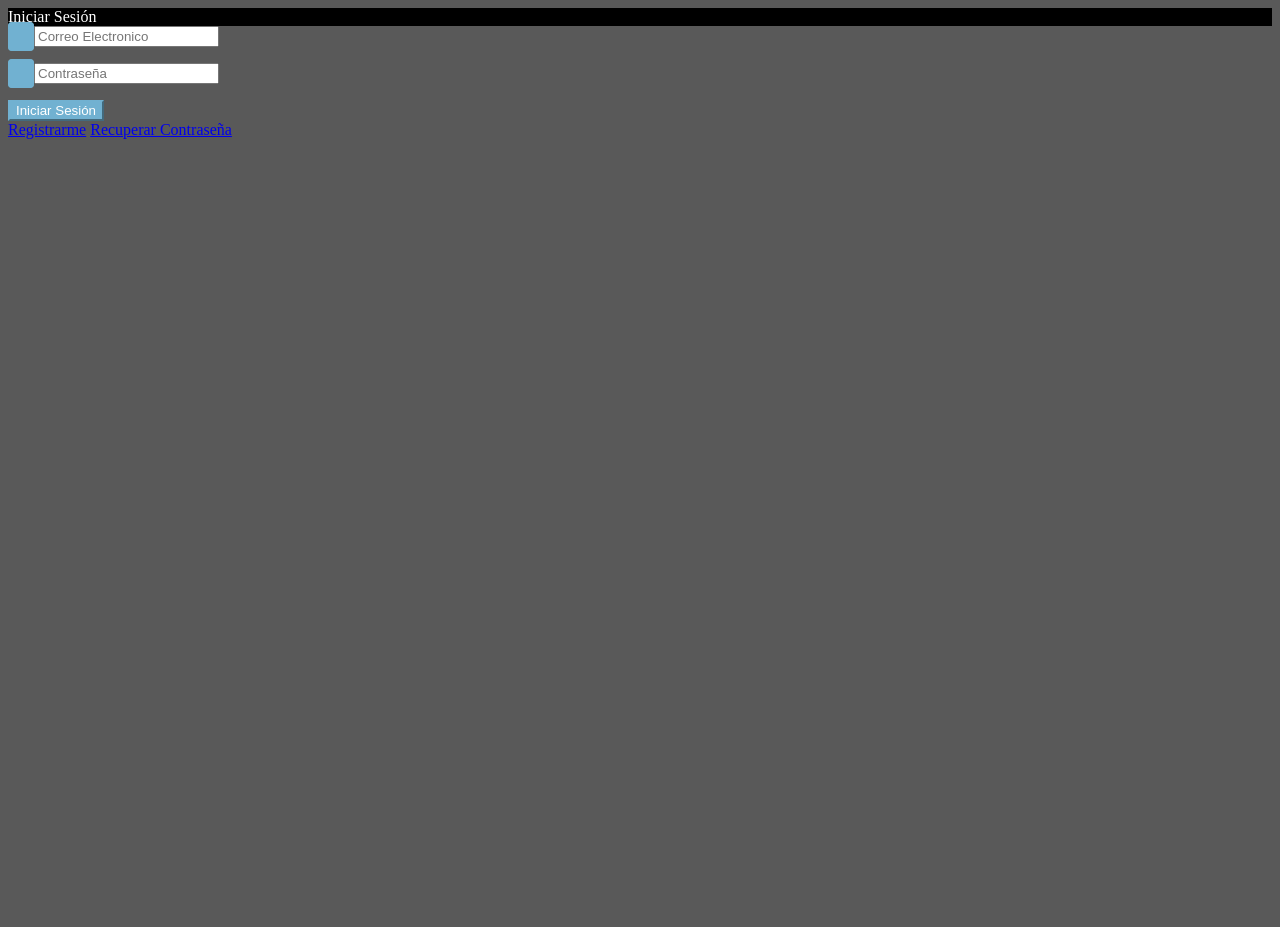
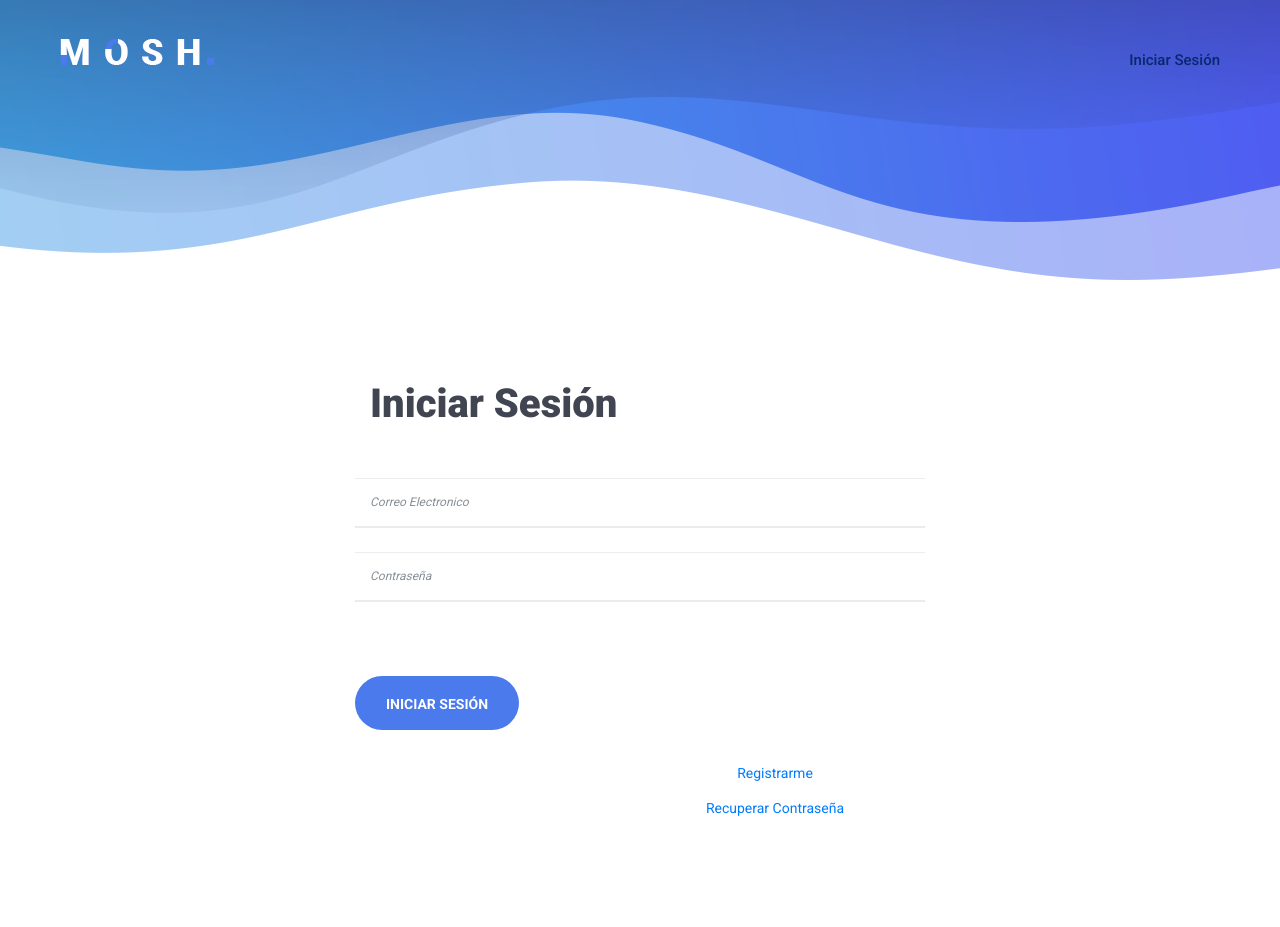
Before and after one commit to ccaballero/planeDesign, a PHP site: page /php/index.php in a window 1280 px wide. Before the commit the page ends 139 px from the top, so only its background shows below. Run offline with PHP 8.4, Linux system fonts and the light colour scheme; data comes from the database, SQL or seed files in the repository; some libraries are stand-ins or nearby versions.

Commit message:
corrections

```diff
--- a/php/css/custom/sau-default.css
+++ b/php/css/custom/sau-default.css
@@ -1,4 +1,6 @@
-
+html {
+    font-size: 14px;
+}
 
 .navbar-default {
     background-color: #3c454f;
--- a/php/css/sau.css
+++ b/php/css/sau.css
@@ -89,7 +89,7 @@ a,button{
     width: 100%;
     margin-bottom: 2px;
     text-decoration: none;
-    font-size: 12px;
+    font-size: 14px;
 }
 
 .bootstrap-datetimepicker-widget *{
@@ -121,7 +121,7 @@ a,button{
     padding: 2px 5px;
     color: #fff;
     border-radius: 4px;
-    font-size: 12px;
+    font-size: 14px;
     cursor: pointer;
 }
 
@@ -140,7 +140,7 @@ a,button{
     padding: 2px 5px;
     color: #fff;
     border-radius: 4px;
-    font-size: 12px;
+    font-size: 14px;
     cursor: pointer;
 }
 
@@ -228,7 +228,7 @@ a,button{
     padding: 1px 5px;
     margin-top: 4px;
     margin-bottom: 4px;
-    font-size: 12px;
+    font-size: 14px;
     font-weight: bold;
     text-align: center;
 }
--- a/php/css/style.css
+++ b/php/css/style.css
@@ -1644,8 +1644,6 @@ span.accor-open {
 
 .contact-form-area .form-control {
     font-size: 12px;
-    color: #cbcddc;
-    background-color: transparent;
     border-top: none;
     border-left: none;
     border-right: none;
--- a/php/index.php
+++ b/php/index.php
@@ -23,89 +23,96 @@ if (isset($_SESSION['idusuario'])){
         <meta charset="utf-8">
         <meta http-equiv="X-UA-Compatible" content="IE=edge">
         <meta name="viewport" content="width=device-width, initial-scale=1">
-<!-- The above 3 meta tags *must* come first in the head; any other head content must come *after* these tags -->
         <title><?php echo SITETITLE.' - '.SAULANG17; ?></title>
+        <base href="<?php echo BASE; ?>"/>
 
-<!-- Bootstrap -->
-<link href='https://fonts.googleapis.com/css?family=Source+Sans+Pro' rel='stylesheet' type='text/css'>
-<link href="style.css" rel="stylesheet">
+        <link rel="stylesheet" href="https://fonts.googleapis.com/css?family=Source+Sans+Pro" />
+        <link rel="stylesheet" href="css/sau.css" />
+        <link rel="stylesheet" href="css/style.css" />
+        <link rel="stylesheet" href="css/responsive.css" />
         <?php getstyle(SAUSTYLE); ?>
-
-<!-- HTML5 shim and Respond.js for IE8 support of HTML5 elements and media queries -->
-<!-- WARNING: Respond.js doesn't work if you view the page via file:// -->
-<!--[if lt IE 9]>
-<script src="https://oss.maxcdn.com/html5shiv/3.7.2/html5shiv.min.js"></script>
-<script src="https://oss.maxcdn.com/respond/1.4.2/respond.min.js"></script>
-<![endif]-->
     </head>
     <body>
-
-
-<!-- ## CONTAINER ## -->
-<div id="sau-container" class="container">
-
-
-<div id="loginbox">
-<!--
-<div class="text-center">
-<img src="img/sauv3-logo.png">
-</div>
--->
-<!-- ## LOGIN ## -->
-<div class="panel panel-default">
-<div class="panel-heading"><i class="fa fa-angle-double-right"></i> <?php echo SAULANG17; ?> <a class="collapse-block"><i class="fa fa-chevron-up"></i></a></div>
-<div class="panel-body">
-
-
-<?php
-$active = loginactive();
-if ($active == 1){
-echo'
-<form id="loginform" method="POST" action="">
-<div class="input-group input-group-sm">
-<span class="input-group-addon" id="sizing-addon1"><i class="glyphicon glyphicon-user"></i></span>
-<input type="text" class="form-control" placeholder="'.SAULANG18.'" name="saumail">
-</div>
-<p></p>
-
-<div class="input-group input-group-sm">
-<span class="input-group-addon" id="sizing-addon1"><i class="glyphicon glyphicon-cog"></i></span>
-<input type="password" class="form-control" placeholder="'.SAULANG19.'" name="saupassword">
-</div>
-<p></p>
-<button type="submit" class="btn btn-default btn-block"><i class="fa fa-chevron-right"></i> '.SAULANG17.'</button>
-</form>';
-}else{
-echo'
-<div class="avisodisable col-sm-12"><i class="fa fa-ban fa-4x animated infinite flash" aria-hidden="true"></i>'.SAULANG79.'</div>
-';
-}
-?>
-
-<div class="col-sm-12 login-link-content">
-<a href="registro"><?php echo SAULANG20; ?></a>
-<a href="recuperar"><?php echo SAULANG21; ?></a>
-</div>
-
+        <header class="header_area">
+            <div class="container-fluid h-100">
+                <div class="row h-100">
+                    <div class="col-12 h-100">
+                        <div class="menu_area h-100">
+                            <nav class="navbar h-100 navbar-expand-lg align-items-center">
+                                <a class="navbar-brand" href="/"><img src="img/core-img/logo.png"></a>
+                                <button class="navbar-toggler" type="button"
+                                        data-toggle="collapse"
+                                        data-target="#mosh-navbar"
+                                        aria-controls="mosh-navbar"
+                                        aria-expanded="false"
+                                        aria-label="Toggle navigation">
+                                    <span class="navbar-toggler-icon"></span>
+                                </button>
+                                <div class="collapse navbar-collapse justify-content-end" id="mosh-navbar">
+                                    <div class="login-register-btn">
+                                        <a href="/"><?php echo SAULANG17; ?></a>
                                     </div>
                                 </div>
-<!-- ## LOGIN ## -->
+                            </nav>
                         </div>
-
                     </div>
-<!-- ## CONTAINER ## -->
-
-
-<script src="js/sau/jquery.min.js"></script>
-<script src="js/sau/bootstrap.min.js"></script>
+                </div>
+            </div>
+        </header>
+        <div class="mosh-breadcumb-area" style="background-image: url(img/core-img/breadcumb.png);">
+            <div class="container h-100">
+                <div class="row h-100 align-items-center">
+                </div>
+            </div>
+        </div>
+        <section class="contact-area section_padding_100">
+            <div class="container">
+                <div class="row justify-content-center">
+                    <div class="col-4 col-md-6">
+                    <?php $active = loginactive(); ?>
+                    <?php if ($active == 1) { ?>
+                        <div class="contact-form-area">
+                            <h2><?php echo SAULANG17; ?></h2>
+                            <form id="loginform" action="" method="post">
+                                <div class="row">
+                                    <div class="input-group mb-3">
+                                        <input type="text" class="form-control" placeholder="<?php echo SAULANG18; ?>" name="saumail" />
+                                    </div>
+                                    <div class="input-group mb-3">
+                                        <input type="password" class="form-control" placeholder="<?php echo SAULANG19; ?>" name="saupassword" />
+                                    </div>
+                                    <button class="btn mosh-btn mt-50" type="submit"><?php echo SAULANG17; ?></button>
+                                </div>
+                                <div class="btn-group-vertical col-sm-6 offset-md-6 login-link-content" role="group">
+                                    <a class="btn" href="registro"><?php echo SAULANG20; ?></a>
+                                    <a class="btn" href="recuperar"><?php echo SAULANG21; ?></a>
+                                </div>
+                            </form>
+                        </div>
+                    <?php }else{ ?>
+                        <div class="avisodisable col-sm-12">
+                            <i class="fa fa-ban fa-4x animated infinite flash" aria-hidden="true"></i>
+                            <?php echo SAULANG79; ?>
+                        </div>
+                    <?php } ?>
+                    </div>
+                </div>
+            </div>
+        </section>
+        <script src="js/jquery-2.2.4.min.js"></script>
+        <script src="js/popper.min.js"></script>
+        <script src="js/bootstrap.min.js"></script>
+        <script src="js/plugins.js"></script>
+        <script src="js/active.js"></script>
         <script src="js/sau/jquery.validate.min.js"></script>
         <script src="js/sau/moment-with-locales.js"></script>
         <script src="js/sau/bootstrap-datetimepicker.js"></script>
+        <script src="js/sau/additional-methods.min.js"></script>
+
         <script type="text/javascript">
             var messageerror1 = "<?php echo SAULANG15;?>";
             var messageerror2 = "<?php echo SAULANG16;?>";
         </script>
-<!-- SAU 3 -->
         <script src="js/sau/sau3.js"></script>
     </body>
 </html>
--- a/php/sau-config.php
+++ b/php/sau-config.php
@@ -63,6 +63,6 @@ define('SAULANGDEF','1');
 // 3 = SAU Black
 // 4 = SAU Gray
 // 5 = SAU Red
-define('SAUSTYLE','3');
+define('SAUSTYLE','1');
 
-define('BASE','http://localhost/bass/');
+define('BASE','http://localhost/');
```
Also changed, not shown: php/sau-panel.php (+9 -5 lines), php/sau-recovery.php (+57 -66 lines), php/sau-register.php (+62 -78 lines). Lines whose indentation alone changed are shown as unchanged.
